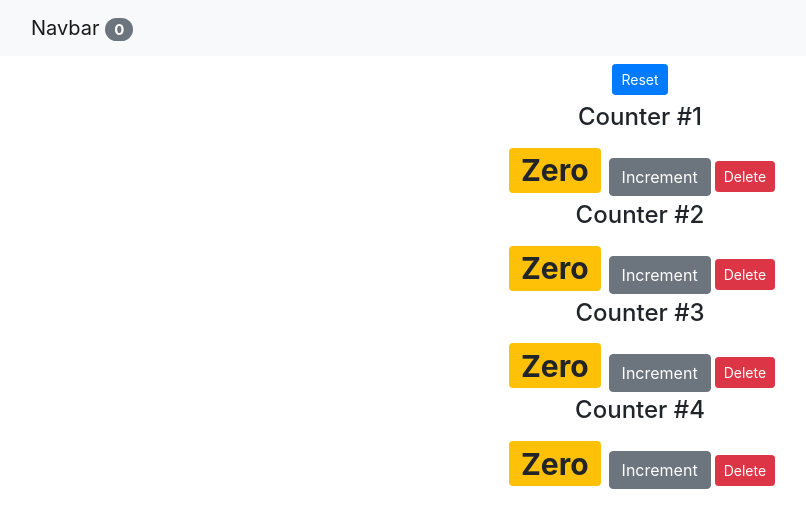
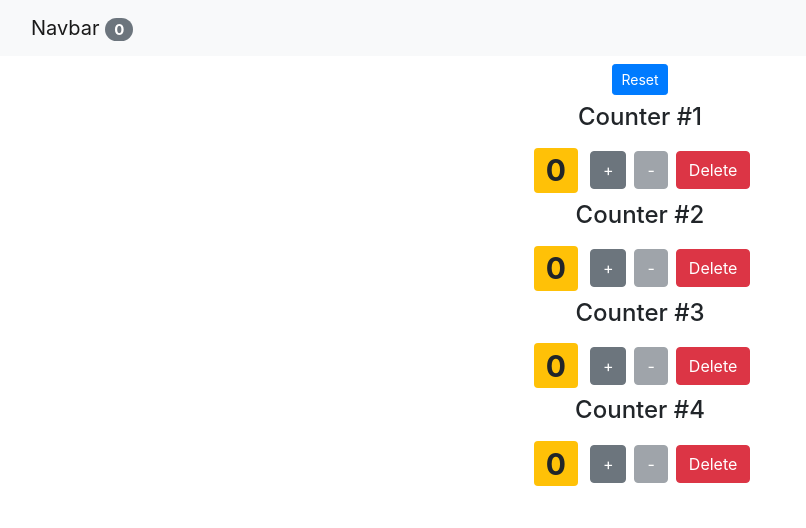
Before and after one commit to andresev/counter-react-app, a React (Create React App) app: page / in a window 1280 px wide. Shown: the top 528 px of the page, without its empty margins (0-806 px from the left). Built offline with nearby package versions, Linux system fonts and the light colour scheme.

Commit message:
added delete button, decrement button/function

```diff
--- a/src/App.js
+++ b/src/App.js
@@ -4,6 +4,17 @@ import Counters from './components/Counters'
 import NavBar from './components/NavBar';
 
 class App extends Component {
+
+  constructor() {
+    super();
+    console.log('App - Constructor');
+    // this.state = this.props.something;
+  }
+
+  // componentDidMount() {
+  //   //ajax call
+  //   console.log('App - Mounted')
+  // }
 
   state = {
     counters: [
@@ -42,7 +53,21 @@ class App extends Component {
     this.setState({ counters });
   };
 
+  handleDecrement = (counter) => {
+    console.log("Decrement button pressed");
+    const counters = [...this.state.counters];
+    const index = counters.indexOf(counter);
+    counters[index] = { ...counter };
+    //counters[index].value > 0 ? counters[index].value-- : 0;
+    if(counters[index].value > 0) {
+      counters[index].value--;
+    }
+
+    this.setState({counters})
+  }
+
   render() {
+    //console.log('App - rendered');
     return (
       <div className="App">
         <NavBar totalCounters={this.state.counters.filter(c => c.value > 0).length} />
@@ -51,6 +76,7 @@ class App extends Component {
           counters={this.state.counters}
           onReset={this.handleReset}
           onIncrement={this.handleIncrement}
+          onDecrement={this.handleDecrement}
           onDelete={this.handleDelete} />
         </main>
       </div>
--- a/src/components/Counter.jsx
+++ b/src/components/Counter.jsx
@@ -1,54 +1,64 @@
 import React, { Component } from "react";
 
-class Counter extends Component {
-  // state = {
-  //   value: this.props.counter.value,
-  // };
+//stateless component
 
-  styles = {
+const Counter = ({ onIncrement, onDecrement, onDelete, counterState }) => {
+  //console.log("Counter - rendered");
+
+  function formatCount() {
+    const { value: value } = counterState;
+    return value === 0 ? "0" : value;
+  }
+
+  function getBadgeClasses() {
+    let classes = "badge m-2 badge-";
+    classes += counterState.value === 0 ? "warning" : "primary";
+    return classes;
+  }
+
+  const styles = {
     fontSize: 30,
   };
 
-  formatCount() {
-    const { value: value } = this.props.counter;
-    return value === 0 ? "Zero" : value;
-  }
-
-  getBadgeClasses() {
-    let classes = "badge m-2 badge-";
-    classes += this.props.counter.value === 0 ? "warning" : "primary";
-    return classes;
-  }
-
-  // handleIncrement = (product) => {
-  //   console.log(product);
-  //   this.setState({
-  //     value: this.state.value + 1,
-  //   });
-  // };
-
-  render() {
   return (
     <div>
-        <h4>Counter #{this.props.counter.id}</h4>
-        <span style={this.styles} className={this.getBadgeClasses()}>
-          {this.formatCount()}
+      <h4>Counter #{counterState.id}</h4>
+      <div className="container">
+        <div className="row align-items-center justify-content-center">
+          <div className="col-xs">
+            <span style={styles} className={getBadgeClasses()}>
+              {formatCount()}
             </span>
+          </div>
+          <div className="col-xs">
             <button
-          onClick={() => this.props.onIncrement(this.props.counter)}
-          className="btn btn-secondary"
+              onClick={() => onIncrement(counterState)}
+              className="btn btn-secondary m-1"
             >
-          Increment
+              +
             </button>
+          </div>
+          <div className="col-xs">
             <button
-          onClick={() => this.props.onDelete(this.props.counter.id)}
-          className="btn btn-danger btn-sm m-1"
+              onClick={() => onDecrement(counterState)}
+              className="btn btn-secondary m-1"
+              disabled={counterState.value === 0 ? "disabled" : ""}
+            >
+              -
+            </button>
+          </div>
+          <div className="col-xs">
+            <button
+              onClick={() => onDelete(counterState.id)}
+              className="btn btn-danger m-1"
             >
               Delete
             </button>
           </div>
+        </div>
+      </div>
+    </div>
   );
-  }
-}
+};
 
 export default Counter;
--- a/src/components/Counters.jsx
+++ b/src/components/Counters.jsx
@@ -1,35 +1,33 @@
 import React, { Component } from "react";
 import Counter from "./Counter";
 
-class Counters extends Component {
-  render() {
+const Counters = ({
+  onReset,
+  onDelete,
+  onDecrement,
+  onIncrement,
+  counters,
+}) => {
+  //console.log("Counters - rendered");
+
   return (
     <div>
-        <button
-          onClick={this.props.onReset}
-          className="btn btn-primary btn-sm m-2"
-        >
+      <button onClick={onReset} className="btn btn-primary btn-sm m-2">
         Reset
       </button>
 
-        {this.props.counters.map((counter) => (
+      {counters.map((counter) => (
         //  Counter initialized and onDelete prop is being used in "Counter" Component for info
         <Counter
           key={counter.id}
-            onDelete={this.props.onDelete}
-            onIncrement={this.props.onIncrement}
-            counter={counter}
-
-            //Was replaced by just moving the whole counter object state
-            // value={counter.value}
-            // id={counter.id}
-          >
-            {/* <h4>Counter #{counter.id}</h4> */}
-          </Counter>
+          onDelete={onDelete}
+          onIncrement={onIncrement}
+          onDecrement={onDecrement}
+          counterState={counter}
+        ></Counter>
       ))}
     </div>
   );
-  }
-}
+};
 
 export default Counters;
--- a/src/components/NavBar.jsx
+++ b/src/components/NavBar.jsx
@@ -1,20 +1,21 @@
 import React, { Component } from "react";
 
-class NavBar extends Component {
-  render() {
+//stateless functional component
+const NavBar = ({ totalCounters }) => {
+  //console.log("NavBar - rendered");
+
   return (
     <nav className="navbar navbar-light bg-light">
       <div className="container-fluid">
         <a className="navbar-brand" href="#">
           Navbar{" "}
           <span className="badge badge-pill badge-secondary">
-              {this.props.totalCounters}
+            {totalCounters}
           </span>
         </a>
       </div>
     </nav>
   );
-  }
-}
+};
 
 export default NavBar;
```
Lines whose indentation alone changed are shown as unchanged.
